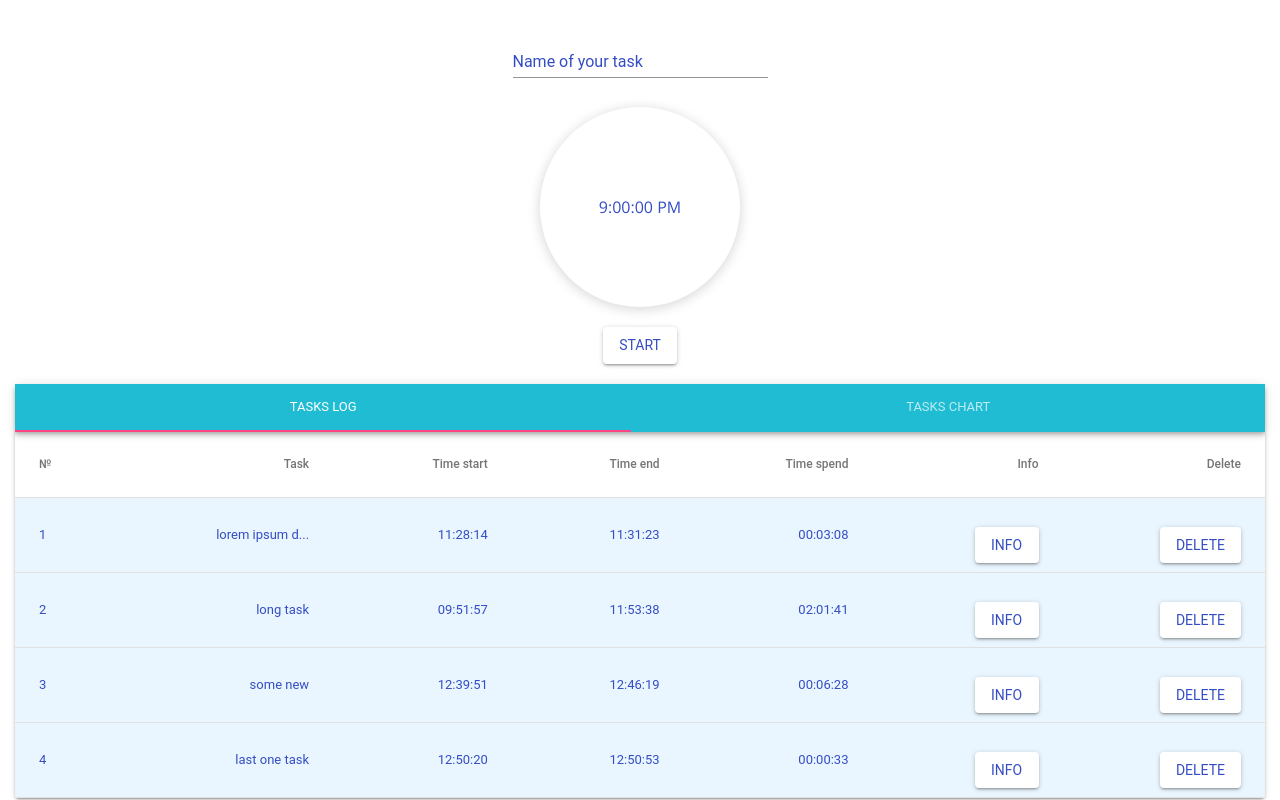
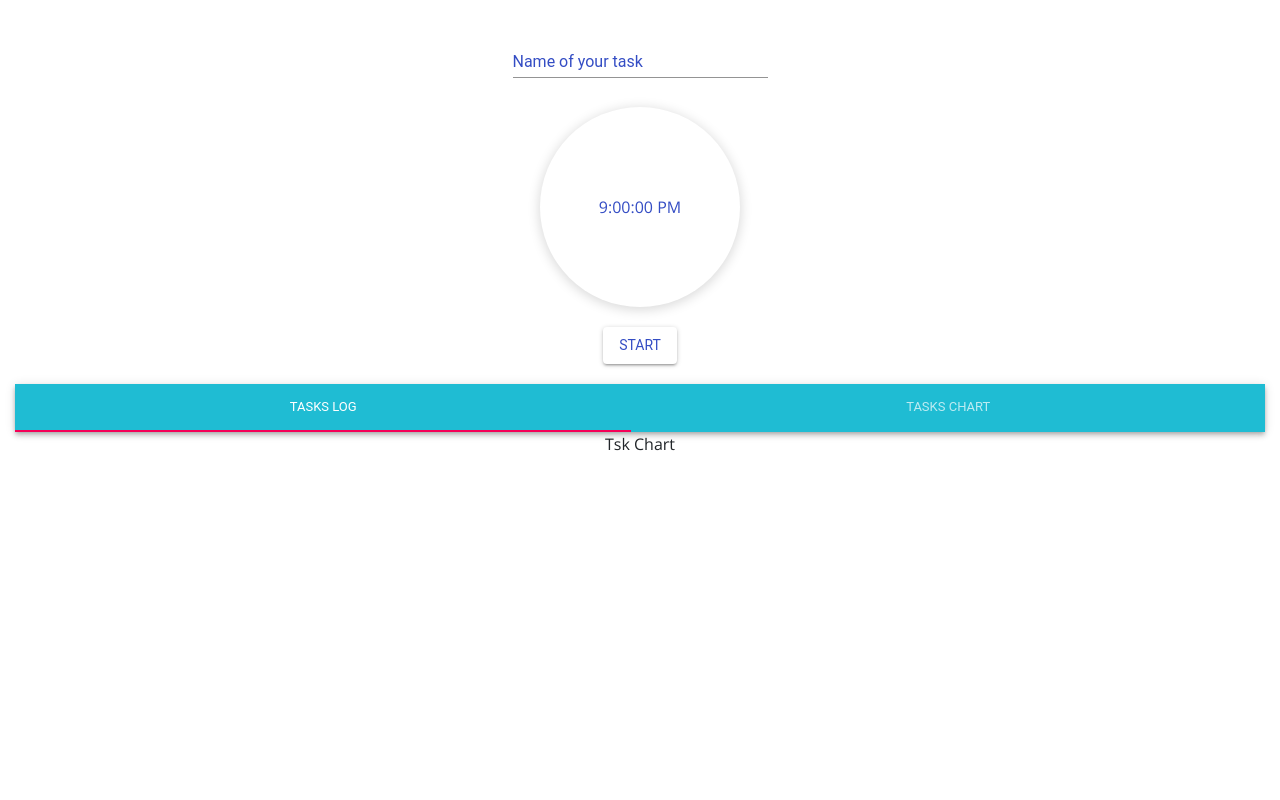
Before and after one commit to moccdi/timerTask, a React (Create React App) app: page /TaskChart in a window 1280 px wide. Built offline with nearby package versions, Linux system fonts and the light colour scheme.

Commit message:
react-router 1

```diff
--- a/package.json
+++ b/package.json
@@ -18,6 +18,8 @@
     "prop-types": "^15.6.2",
     "react": "^16.6.3",
     "react-dom": "^16.6.3",
+    "react-router": "^4.3.1",
+    "react-router-dom": "^4.3.1",
     "react-scripts": "2.1.1",
     "react-test-renderer": "^16.6.3",
     "recompose": "^0.30.0",
--- a/src/Component/App/App.js
+++ b/src/Component/App/App.js
@@ -1,14 +1,21 @@
 import React from 'react'
 import './reset.css'
-import { TextField, Button, AppBar, Tabs, Tab,} from '@material-ui/core';
-
-
 import classNames from 'classnames';
 import styles from './App.scss'
 import TableTask from "../TableTask/TableTask";
+import { TextField, Button, AppBar, Tabs, Tab,} from '@material-ui/core';
+import {BrowserRouter as Router, NavLink, Route, Switch,Redirect} from 'react-router-dom';
+
+import createBrowserHistory from "history/createBrowserHistory"
+import NodFound from "../NodFound/NodFound";
+import TaskChart from "../TaskChart/TaskChart";
+import Link from "react-router-dom/es/Link";
+
+const history = createBrowserHistory();
+
+
 
 const cx = classNames.bind(styles)
-
 
 
 export default class App extends React.Component {
@@ -153,8 +160,10 @@ export default class App extends React.Component {
         localStorage.setItem("state", JSON.stringify( { ...this.state, modalOpen: !this.state.modalOpen}));
     }
     handleChange = (event, value) => {
-        this.setState({ TabContainerOpen: value });
-        localStorage.setItem("state", JSON.stringify( { ...this.state, TabContainerOpen: value}));
+        history.push('/TaskChart');
+        // this.setState({ TabContainerOpen: value });
+        // this.context.router.push(`/genre/${value}`)
+        // localStorage.setItem("state", JSON.stringify( { ...this.state, TabContainerOpen: value}));
     }
     changeName = ({target}) => {
         this.setState({ nameTask: target.value});
@@ -162,7 +171,9 @@ export default class App extends React.Component {
     }
     render() {
         const { date, rows, buttonState, nameTask, modalOpen, TabContainerOpen } = this.state;
+        console.log(history)
         return (
+            <Router>
                 <div className={cx('container')}>
                     {modalOpen && <div className={cx('modalWindow')}>
                         <div className={cx('modalBlock')}>
@@ -198,17 +209,30 @@ export default class App extends React.Component {
                             fullWidth
                             value={TabContainerOpen}
                             onChange={this.handleChange}
-                        indicatorColor="primary"
+
                             className={cx('tabsClass')}
                             indicator={cx('indicatorClass')}
+                            TabIndicatorProps={cx('indicatorClass')}
                         >
-                            <Tab label="TASKS LOG" />
-                            <Tab label="TASKS CHART" />
+                            <Tab label="TASKS LOG">
+
+                            </Tab>
+                            <Tab label="TASKS CHART">
+
+                            </Tab>
                         </Tabs>
                     </AppBar>
-                {TabContainerOpen === 0 &&  <TableTask rows={rows}/>}
+                    <Switch>
+                        <Route exact path="/" render={(props) => {
+                            const rowss = rows
+                            return <TableTask rows={rowss} />
+                        }}/>
+                        <Route path="/TaskChart" component={TaskChart}/>
+                        <Route component={NodFound}/>
+                        {/*<Redirect to="/"/>*/}
+                    </Switch>
                 </div>
-
+            </Router>
         )
     }
 }
--- a/src/Component/App/App.scss
+++ b/src/Component/App/App.scss
@@ -86,8 +86,15 @@ body{
     .tabsClass{
       background: #1fbcd3;
     }
-    .MuiPrivateTabIndicator-colorPrimary-140{
-         background: #fc4482;
-    }
+    //.MuiPrivateTabIndicator-colorPrimary-140{
+    //     background: #fc4482;
+    //}
+  .indicatorClass{
+    background: #08d323;
+  }
   }
 }
+
+.indicatorClass{
+  background: #08d323;
+}
--- /dev/null
+++ b/src/Component/NodFound/NodFound.js
@@ -0,0 +1,10 @@
+import React from 'react'
+
+
+
+const NodFound = ({ rows }) => (
+    <div>NodFound 404</div>
+)
+
+
+export default NodFound
--- /dev/null
+++ b/src/Component/TaskChart/TaskChart.js
@@ -0,0 +1,10 @@
+import React from 'react'
+
+
+
+const NodFound = ({ rows }) => (
+    <div>Tsk Chart</div>
+)
+
+
+export default NodFound
```
Also changed, not shown: 1 other file (tests, documents, lock files or other folders). Lines whose indentation alone changed are shown as unchanged.
